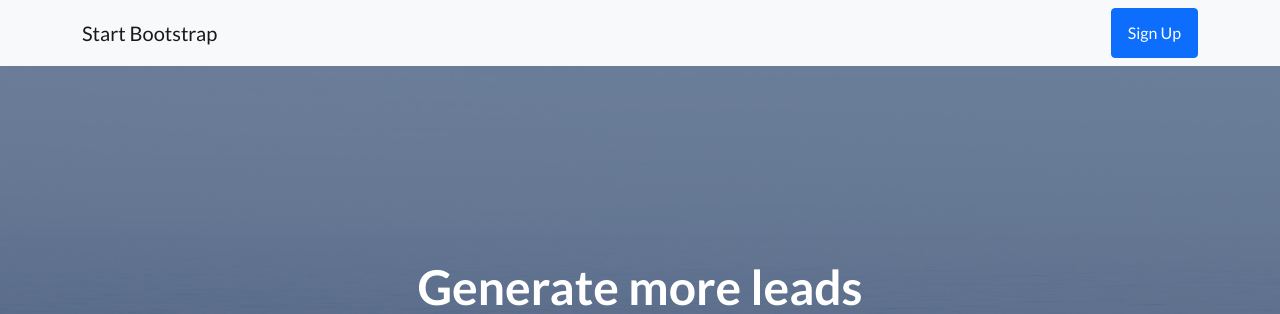
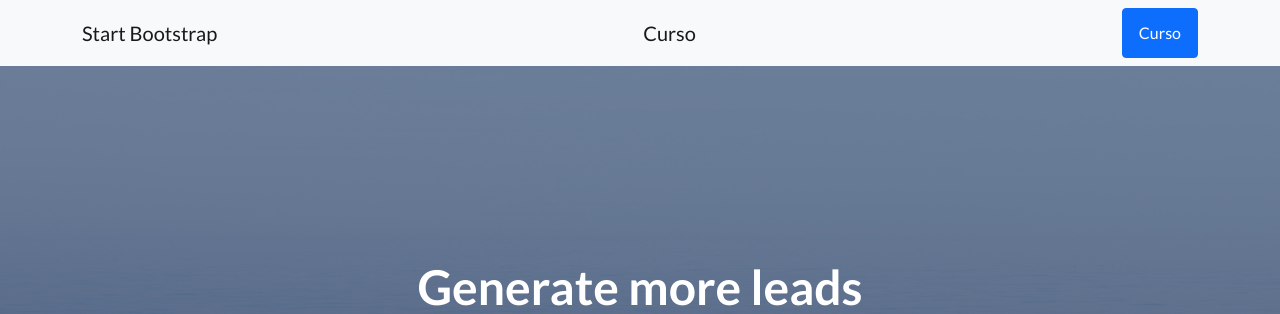
Before and after one commit to tinchogurman/ProyectoCoder31095, a Django app: page /AppCoder/ in a window 1280 px wide. Shown: the top 314 px of the page. Run offline with Django 4.2, Linux system fonts and the light colour scheme; some libraries are stand-ins or nearby versions.

Commit message:
Primera plantilla

```diff
--- a/AppCoder/urls.py
+++ b/AppCoder/urls.py
@@ -3,5 +3,5 @@ from AppCoder.views import curso, inicio
 
 urlpatterns = [
     path('', inicio),
-    path('curso/', curso)
+    path('curso/', curso, name='AppCoderCurso')
 ]
--- a/templates/index.html
+++ b/templates/index.html
@@ -21,7 +21,8 @@
         <nav class="navbar navbar-light bg-light static-top">
             <div class="container">
                 <a class="navbar-brand" href="#!">Start Bootstrap</a>
-                <a class="btn btn-primary" href="#signup">Sign Up</a>
+                <a class="navbar-brand" href="{% url 'AppCoderCurso' %}">Curso</a>
+                <a class="btn btn-primary" href="{% url 'AppCoderCurso' %}">Curso</a>
             </div>
         </nav>
         <!-- Masthead-->
@@ -206,7 +207,7 @@
                 <div class="row">
                     <div class="col-lg-6 h-100 text-center text-lg-start my-auto">
                         <ul class="list-inline mb-2">
-                            <li class="list-inline-item"><a href="#!">About</a></li>
+                            <li class="list-inline-item"><a href="{% url 'AppCoderCurso' %}">Curso</a></li>
                             <li class="list-inline-item">⋅</li>
                             <li class="list-inline-item"><a href="#!">Contact</a></li>
                             <li class="list-inline-item">⋅</li>
```
Also changed, not shown: db.sqlite3.
